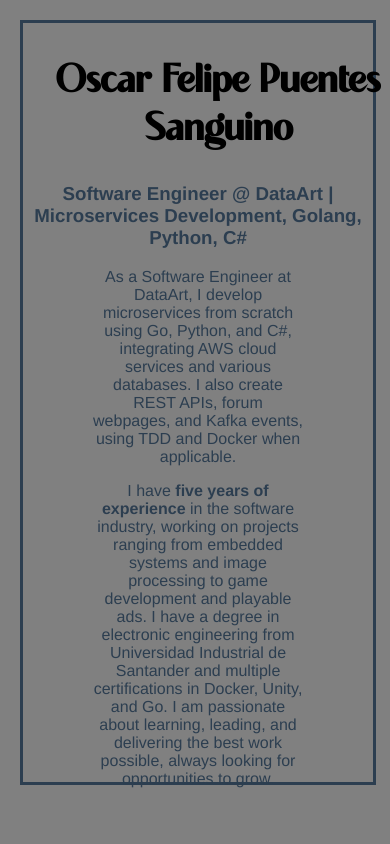
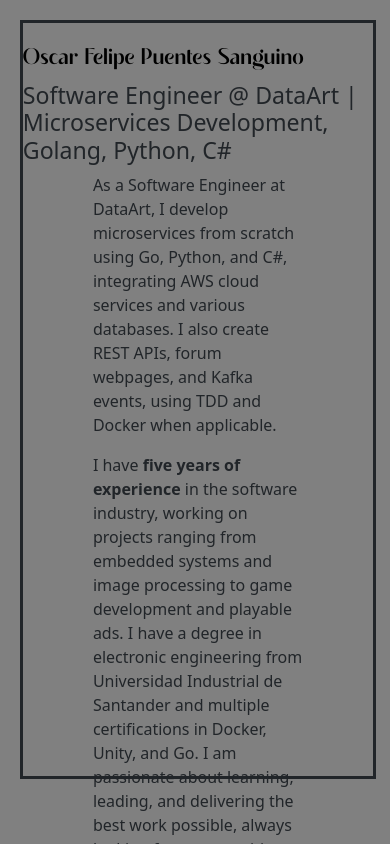
Before and after one commit to felipe0328/dinamic_cv, a Vue app: page / in a window 390 px wide. Built offline with nearby package versions, Linux system fonts and the light colour scheme.

Commit message:
adding bootstrap to project to use responsive utilities

```diff
--- a/package.json
+++ b/package.json
@@ -9,6 +9,7 @@
     "lint": "vue-cli-service lint"
   },
   "dependencies": {
+    "bootstrap": "^5.3.0",
     "core-js": "^3.8.3",
     "vue": "^3.2.13",
     "vue-router": "^4.0.3"
--- a/src/App.vue
+++ b/src/App.vue
@@ -34,27 +34,6 @@
 </script>
 
 <style lang="scss">
-#app {
-  font-family: Avenir, Helvetica, Arial, sans-serif;
-  -webkit-font-smoothing: antialiased;
-  -moz-osx-font-smoothing: grayscale;
-  text-align: center;
-  color: #2c3e50;
-}
-
-nav {
-  padding: 30px;
-
-  a {
-    font-weight: bold;
-    color: #2c3e50;
-
-    &.router-link-exact-active {
-      color: #42b983;
-    }
-  }
-}
-
 body {
   height: 100%;
   margin: 0;
@@ -83,4 +62,6 @@
   src: local('AestheticRomance'),
     url('./fonts/AestheticRomance.ttf') format('truetype');
 }
+
+@import 'node_modules/bootstrap/scss/bootstrap';
 </style>
```
Also changed, not shown: 1 other file (tests, documents, lock files or other folders).
